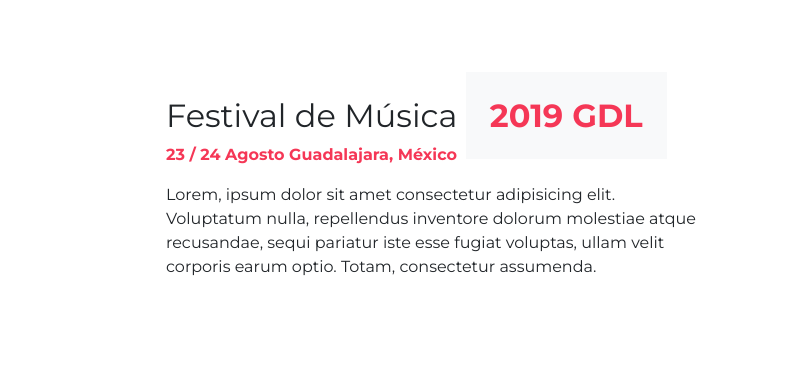
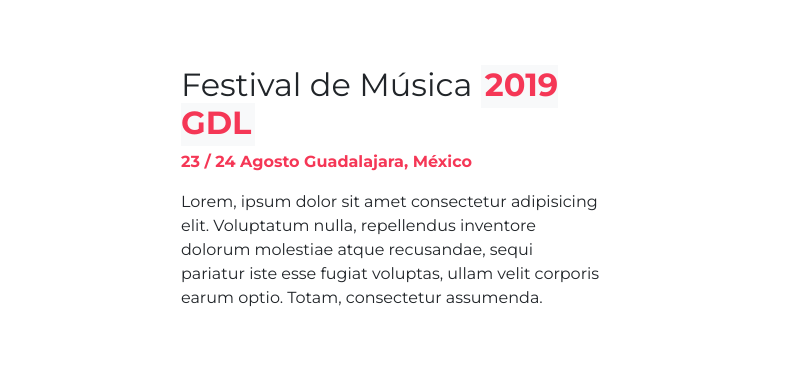
Before and after one commit to saul9402/bootstrap-4, a plain HTML site: page festival-inicio/index.html in a window 1280 px wide. Shown: the part 722-1098 px from the top of the page, 489-1280 px from the left. Drawn offline with nearby package versions, Linux system fonts and the light colour scheme.

Commit message:
se reparar bug que hacia que el span dentro del main se viera demasiado grande en tamaños pequeños

```diff
--- a/festival-inicio/index.html
+++ b/festival-inicio/index.html
@@ -55,16 +55,22 @@
              como el row se debe de poner explicitamente esa
              clase para poder usar el align-items-center (alinear verticalmente) -->
         <div class="col-md-6 align-items-center d-flex sobre-festival">
-          <div class="contenido">
-            <h2>Festival de Música <span class="p-4 bg-light text-dark">2019 GDL</span></h2>
+          <div class="container-fluid">
+            <div class="row">
+              <div class="contenido col-10">
+                <h2>Festival de Música <span class="pt-lg-0 p-md-1 p-sm-0 bg-light text-dark">2019 GDL</span></h2>
                 <p class="text-dark">
                   23 / 24 Agosto Guadalajara, México
                 </p>
                 <p>
-              Lorem, ipsum dolor sit amet consectetur adipisicing elit. Voluptatum nulla, repellendus inventore dolorum
-              molestiae atque recusandae, sequi pariatur iste esse fugiat voluptas, ullam velit corporis earum optio.
+                  Lorem, ipsum dolor sit amet consectetur adipisicing elit. Voluptatum nulla, repellendus inventore
+                  dolorum
+                  molestiae atque recusandae, sequi pariatur iste esse fugiat voluptas, ullam velit corporis earum
+                  optio.
                   Totam, consectetur assumenda.
                 </p>
+              </div>
+            </div>
           </div>
         </div>
       </div>
```
Lines whose indentation alone changed are shown as unchanged.
